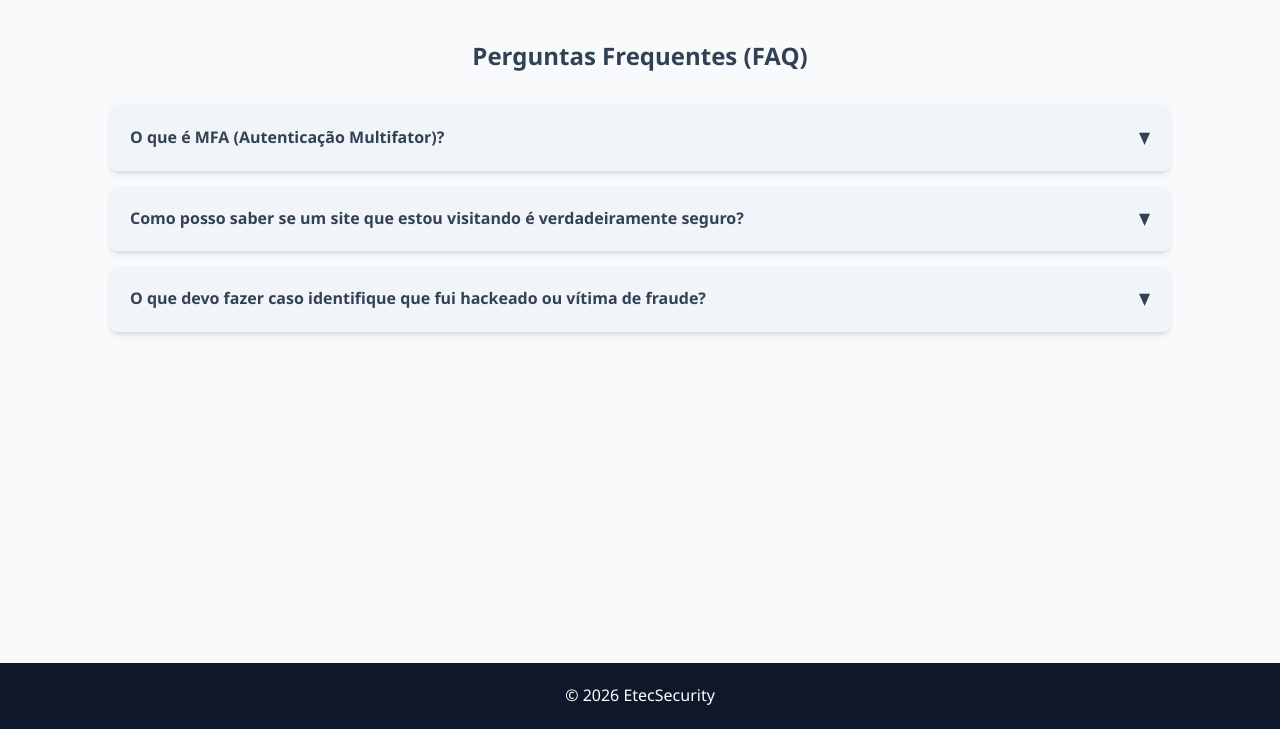
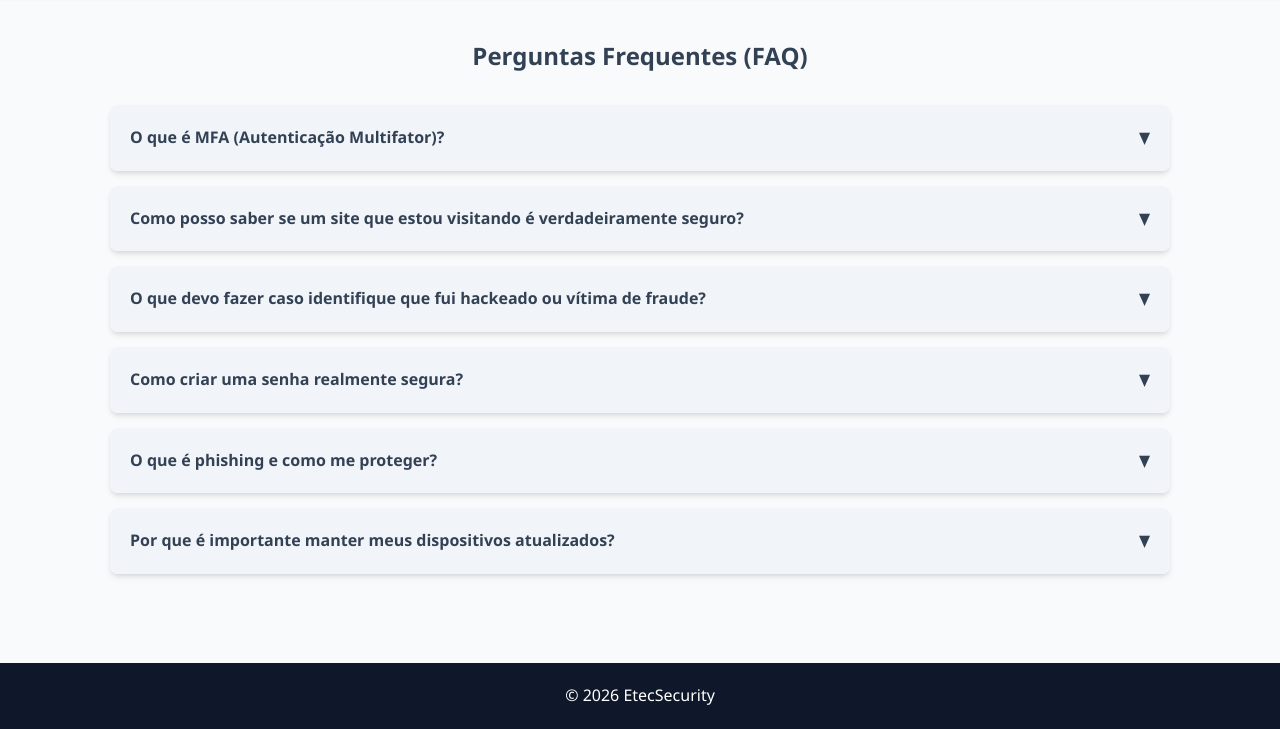
Before and after one commit to IvanSSantana/security-learn-web-app, a plain HTML site: page src/pages/faq.html in a window 1280 px wide. Shown: the part 71-800 px from the top of the page. Drawn offline with Linux system fonts and the light colour scheme.

Commit message:
Finalizada a página FAQ.

```diff
--- a/src/pages/faq.html
+++ b/src/pages/faq.html
@@ -43,7 +43,28 @@
                 <p>A primeira ação é desconectar sessões ativas nas configurações da conta e alterar todas as senhas usando um dispositivo seguro. Em seguida, ative a autenticação em duas etapas e, caso envolva dados financeiros, contate imediatamente o seu banco para efetuar o bloqueio preventivo de cartões.</p>
             </div>
         </div>
-    </main>
+
+        <div class="faq-item">
+    <div class="faq-question">Como criar uma senha realmente segura? <span>▼</span></div>
+    <div class="faq-answer">
+        <p>Uma senha segura deve possuir pelo menos 12 caracteres, combinando letras maiúsculas, minúsculas, números e símbolos. Evite informações pessoais, como datas de nascimento ou nomes de familiares. Sempre utilize senhas diferentes para cada serviço importante.</p>
+    </div>
+    </div>
+
+    <div class="faq-item">
+        <div class="faq-question">O que é phishing e como me proteger? <span>▼</span></div>
+        <div class="faq-answer">
+            <p>Phishing é um golpe em que criminosos se passam por empresas, bancos ou pessoas conhecidas para roubar informações. Desconfie de mensagens urgentes, links suspeitos e solicitações de dados pessoais. Sempre confirme a autenticidade do remetente antes de fornecer qualquer informação.</p>
+        </div>
+    </div>
+
+    <div class="faq-item">
+        <div class="faq-question">Por que é importante manter meus dispositivos atualizados? <span>▼</span></div>
+        <div class="faq-answer">
+            <p>Atualizações corrigem falhas de segurança que podem ser exploradas por invasores. Além de melhorar o desempenho do sistema, elas ajudam a proteger seus dados contra ameaças recentes. Sempre mantenha o sistema operacional, navegador e aplicativos atualizados.</p>
+        </div>
+    </div>
+        </main>
 
     <footer><p>&copy; 2026 EtecSecurity</p></footer>
     <script src="../js/script.js"></script>
```
